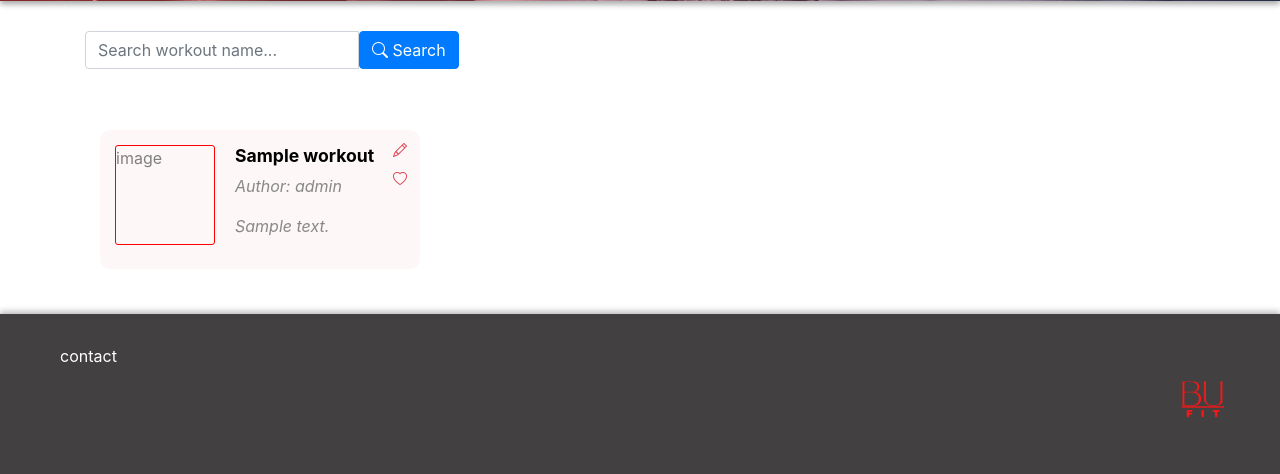
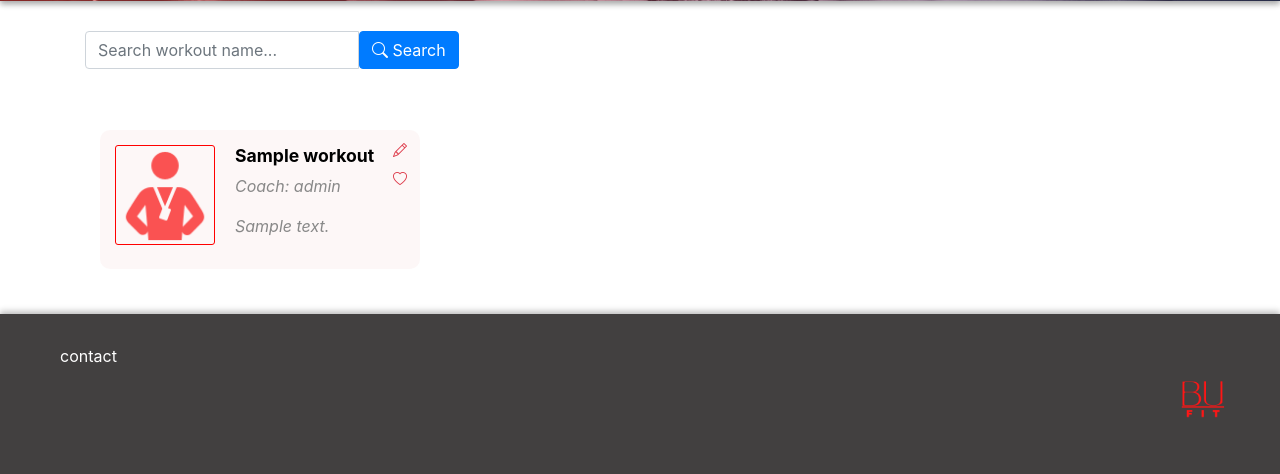
Before and after one commit to Helmphlyx/bufit, a Flask app: page /search_workouts in a window 1280 px wide. Shown: the part 515-989 px from the top of the page. Run offline with Flask 3, Linux system fonts and the light colour scheme; a user stored in the database is signed in; data comes from the database, SQL or seed files in the repository; tables that the repository leaves empty hold one stand-in row (values such as "Sample post"); parts of the project's set-up code (start-up, migrations or seed data) failed here and were passed over; some libraries are stand-ins or nearby versions.

Commit message:
add coach details to workout

```diff
--- a/db/sql/create_tables.sql
+++ b/db/sql/create_tables.sql
@@ -19,6 +19,7 @@ CREATE TABLE workouts (
    name TEXT NOT NULL,
    user_id INTEGER NOT NULL,
    description TEXT NOT NULL,
+   coach_workout INTEGER NOT NULL DEFAULT 0,
    created TIMESTAMP NOT NULL DEFAULT CURRENT_TIMESTAMP
 );
 
--- a/main.py
+++ b/main.py
@@ -181,7 +181,7 @@ def get_similar_workout_by_name(workout_name: str):
     """Get similar workout by name."""
     db_utils = SqliteUtilites(DATABASE_NAME)
     workouts = db_utils.execute(
-        f"SELECT a.name, a.description, a.id, a.created, b.name AS author FROM"
+        f"SELECT a.name, a.description, a.id, a.created, a.coach_workout, b.name AS author FROM"
         f" workouts a JOIN users b ON a.user_id = b.id"
         f" WHERE a.name LIKE '%' || ? || '%'",
         params=(workout_name,),
@@ -206,7 +206,7 @@ def get_all_workouts_with_author_names():
     """Get all workouts with their author's name."""
     db_utils = SqliteUtilites(DATABASE_NAME)
     workouts = db_utils.execute(
-        "SELECT a.name, a.description, a.id, a.created, b.name AS author FROM"
+        "SELECT a.name, a.description, a.id, a.created, a.coach_workout, b.name AS author FROM"
         " workouts a JOIN users b ON a.user_id = b.id",
         fetch_all=True,
     )
@@ -286,12 +286,13 @@ def update_workout_description(workout_id: int, description: str):
     return
 
 
-def create_new_workout(name: int, user_id: int, description: str):
+def create_new_workout(name: int, user_id: int, description: str, coach_flag: bool):
     """Create workout into workout table."""
     db_utils = SqliteUtilites(DATABASE_NAME)
+    coach_value = 1 if coach_flag else 0
     workout_id = db_utils.execute(
-        f"INSERT INTO workouts (name, user_id, description) VALUES (?, ?, ?)",
-        params=(name, user_id, description),
+        f"INSERT INTO workouts (name, user_id, description, coach_workout) VALUES (?, ?, ?, ?)",
+        params=(name, user_id, description, coach_value),
         row_id=True,
         commit=True,
     )
@@ -464,9 +465,13 @@ def create_workout():
                 description = sanitize_input(
                     request.form.get("description", "")
                 )
+
+                coach_flag = current_user.access > 0
+
                 workout_id = create_new_workout(
-                    name, current_user.id, description
+                    name, current_user.id, description, coach_flag
                 )
+
                 return redirect(
                     url_for("main.edit_workout", workout_id=workout_id)
                 )
--- a/templates/search_workouts.html
+++ b/templates/search_workouts.html
@@ -26,14 +26,26 @@
     {% for workout in workouts %}
     <div class= "card-wrapper">
         <a class = "card-content" href="{{ url_for('main.workout', workout_id=workout['id']) }}">
+            {% if workout.coach_workout %}
                 <div class = "card-img">
-                image
+                    <img style="max-height:100%;max-width:100%;object-fit:contain;" src="static/img/coach.png">
+                </div>
+                <div>
+                    <h4>{{ workout['name'] }}</h4>
+                    <p>Coach: {{ workout['author'] }}</p>
+                    <p>{{ workout['description'] }}</p>
+                </div>
+            {% else %}
+                <div class = "card-img">
+                    <img style="max-height:100%;max-width:100%;object-fit:contain;" src="static/img/student.png">
                 </div>
                 <div>
                     <h4>{{ workout['name'] }}</h4>
                     <p>Author: {{ workout['author'] }}</p>
                     <p>{{ workout['description'] }}</p>
                 </div>
+            {% endif %}
+
         </a>
         <div class = "card-details">
             {% if current_user.access > 1 %}
```
Also changed, not shown: templates/library.html (+26 -2 lines), templates/workout.html (+9 -1 lines), static/img/coach.png (added), static/img/student.png (added). Lines whose indentation alone changed are shown as unchanged.
